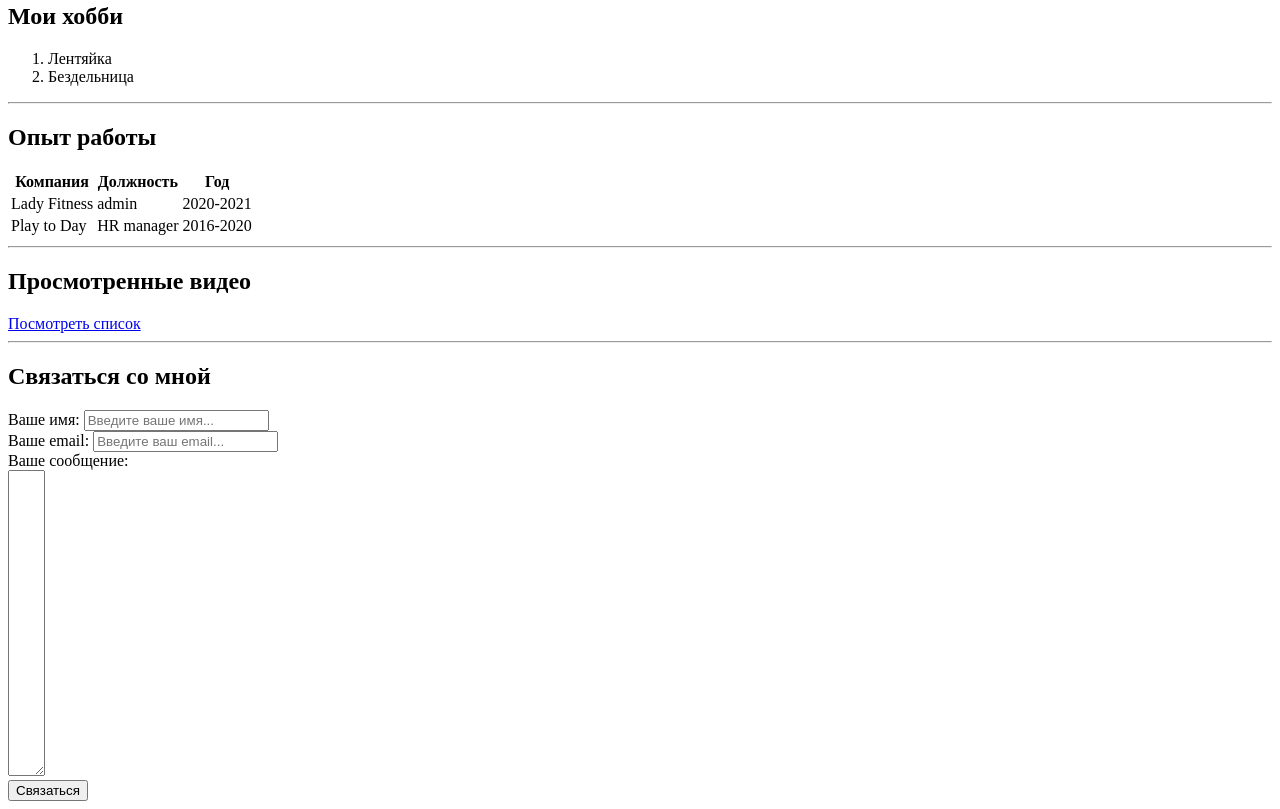
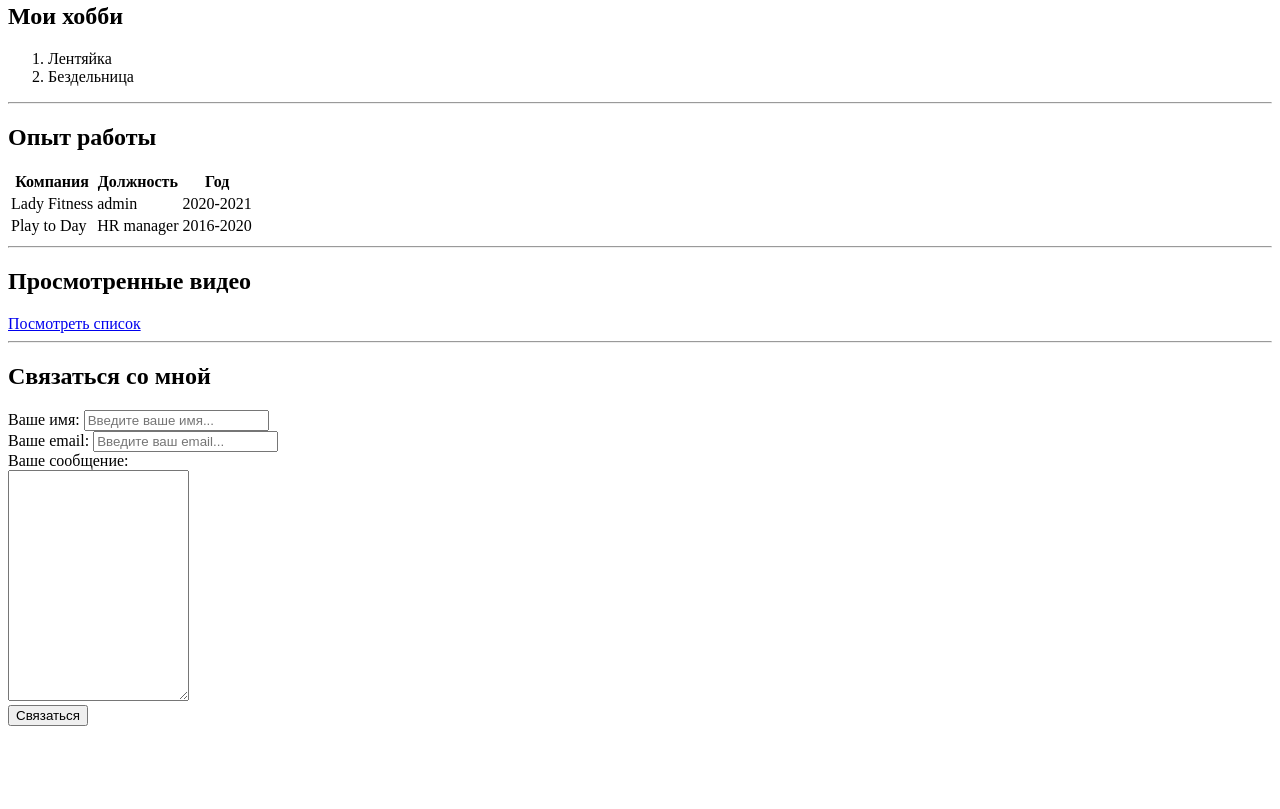
Before and after one commit to SvetlanaGordienko/CV, a plain HTML site: page index.html in a window 1280 px wide. Shown: the part 392-1201 px from the top of the page. After the commit the page ends 1126 px from the top, so only its background shows below. Drawn offline with Linux system fonts and the light colour scheme.

Commit message:
Update index.html

```diff
--- a/index.html
+++ b/index.html
@@ -69,7 +69,7 @@
 
     <label for="text">Ваше сообщение:</label>
     <br>
-    <textarea id="text" cols="2" rows="20"></textarea>
+    <textarea id="text" cols="20" rows="15"></textarea>
     <br>
 
 
```
